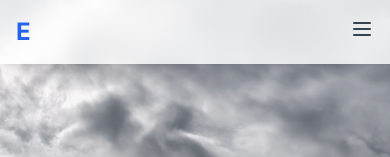
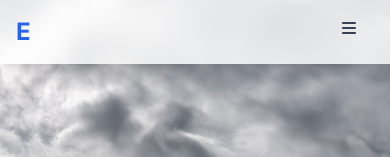
Before and after one commit to Ellisvelandia/Porfolio, a React (Vite) app: page / in a window 390 px wide. Shown: the top 157 px of the page. Built offline with nearby package versions, Linux system fonts and the light colour scheme.

Commit message:
great mobile animation navbar

```diff
--- a/package.json
+++ b/package.json
@@ -14,6 +14,8 @@
     "@fortawesome/free-regular-svg-icons": "^6.4.2",
     "@fortawesome/free-solid-svg-icons": "^6.4.2",
     "@fortawesome/react-fontawesome": "^0.2.0",
+    "@gsap/react": "^2.1.1",
+    "gsap": "^3.12.5",
     "react": "^18.2.0",
     "react-dom": "^18.2.0",
     "react-router-dom": "^6.15.0",
--- a/src/components/layout/Navbar.jsx
+++ b/src/components/layout/Navbar.jsx
@@ -1,13 +1,86 @@
-import React, { useState } from 'react';
+import React, { useState, useRef, useLayoutEffect } from 'react';
 import { Link, useLocation } from 'react-router-dom';
 import { FontAwesomeIcon } from '@fortawesome/react-fontawesome';
-import { faCloudMoon, faCloudSun } from '@fortawesome/free-solid-svg-icons';
+import { faCloudMoon, faCloudSun, faTimes, faBars } from '@fortawesome/free-solid-svg-icons';
 import { useTheme } from '../../context/ThemeContext';
+import { gsap } from 'gsap';
 
 const Navbar = () => {
   const { isDark, toggleTheme } = useTheme();
   const location = useLocation();
   const [isOpen, setIsOpen] = useState(false);
+  const overlayRef = useRef(null);
+  const menuRef = useRef(null);
+  const menuItemsRef = useRef([]);
+  const closeButtonRef = useRef(null);
+  const menuToggleRef = useRef(null);
+
+  useLayoutEffect(() => {
+    const ctx = gsap.context(() => {
+      // Animate menu toggle button
+      gsap.to(menuToggleRef.current, {
+        rotation: isOpen ? 90 : 0,
+        scale: isOpen ? 0.8 : 1,
+        duration: 0.3,
+        ease: "back.out(2)"
+      });
+
+      if (isOpen) {
+        // Animate overlay
+        gsap.to(overlayRef.current, {
+          opacity: 0.5,
+          duration: 0.3,
+          ease: "power2.out"
+        });
+
+        // Animate menu container
+        gsap.fromTo(menuRef.current,
+          { x: "100%" },
+          { x: "0%", duration: 0.5, ease: "power2.out" }
+        );
+
+        // Animate close button with rotation
+        gsap.fromTo(closeButtonRef.current,
+          { rotation: -180, opacity: 0 },
+          {
+            rotation: 0,
+            opacity: 1,
+            duration: 0.5,
+            ease: "back.out(1.7)",
+            delay: 0.2
+          }
+        );
+
+        // Animate menu items
+        gsap.fromTo(menuItemsRef.current,
+          { x: 50, opacity: 0 },
+          {
+            x: 0,
+            opacity: 1,
+            duration: 0.4,
+            stagger: 0.1,
+            ease: "power2.out",
+            delay: 0.2
+          }
+        );
+      } else {
+        // Reverse animations when closing
+        gsap.to(overlayRef.current, {
+          opacity: 0,
+          duration: 0.3,
+          ease: "power2.in"
+        });
+
+        gsap.to(menuRef.current, {
+          x: "100%",
+          duration: 0.5,
+          ease: "power2.in"
+        });
+      }
+    });
+
+    return () => ctx.revert();
+  }, [isOpen]);
 
   const navItems = [
     { name: 'About', path: '/about' },
@@ -65,23 +138,29 @@ const Navbar = () => {
             {/* Mobile menu button */}
             <div className="md:hidden">
               <button
+                ref={menuToggleRef}
                 onClick={() => setIsOpen(!isOpen)}
-                className="text-gray-700 dark:text-gray-300 hover:text-blue-600 dark:hover:text-blue-400"
+                className="text-gray-700 dark:text-gray-300 hover:text-blue-600 dark:hover:text-blue-400 w-10 h-10 flex items-center justify-center relative"
+                aria-label={isOpen ? "Close menu" : "Open menu"}
               >
-                <span className="sr-only">Open menu</span>
-                <svg
-                  className="h-6 w-6"
-                  fill="none"
-                  viewBox="0 0 24 24"
-                  stroke="currentColor"
-                >
-                  <path
-                    strokeLinecap="round"
-                    strokeLinejoin="round"
-                    strokeWidth={2}
-                    d="M4 6h16M4 12h16M4 18h16"
+                <div className="relative w-6 h-6">
+                  <FontAwesomeIcon
+                    icon={isOpen ? faTimes : faBars}
+                    className={`absolute inset-0 transform transition-all duration-300 ${
+                      isOpen
+                        ? 'rotate-0 scale-100 opacity-100'
+                        : 'rotate-180 scale-50 opacity-0'
+                    }`}
                   />
-                </svg>
+                  <FontAwesomeIcon
+                    icon={!isOpen ? faBars : faTimes}
+                    className={`absolute inset-0 transform transition-all duration-300 ${
+                      !isOpen
+                        ? 'rotate-0 scale-100 opacity-100'
+                        : '-rotate-180 scale-50 opacity-0'
+                    }`}
+                  />
+                </div>
               </button>
             </div>
           </div>
@@ -91,10 +170,18 @@ const Navbar = () => {
         {isOpen && (
           <>
             {/* Overlay */}
-            <div className="fixed inset-0 bg-black bg-opacity-50 z-40" onClick={() => setIsOpen(false)} />
+            <div
+              ref={overlayRef}
+              className="fixed inset-0 bg-black opacity-0 z-40"
+              onClick={() => setIsOpen(false)}
+            />
 
             {/* Menu */}
-            <div className="fixed inset-0 z-50">
+            <div
+              ref={menuRef}
+              className="fixed inset-0 z-50"
+              style={{ transform: 'translateX(100%)' }}
+            >
               <div
                 className="h-screen w-screen p-8"
                 style={{
@@ -106,18 +193,18 @@ const Navbar = () => {
               >
                 <div className="flex justify-end mb-6">
                   <button
+                    ref={closeButtonRef}
                     onClick={() => setIsOpen(false)}
-                    className="text-white hover:text-gray-200 bg-black bg-opacity-30 rounded-full p-2"
+                    className="text-white hover:text-gray-200 bg-black bg-opacity-30 rounded-full p-2 w-10 h-10 flex items-center justify-center"
                   >
-                    <svg className="h-6 w-6" fill="none" strokeLinecap="round" strokeLinejoin="round" strokeWidth="2" viewBox="0 0 24 24" stroke="currentColor">
-                      <path d="M6 18L18 6M6 6l12 12"></path>
-                    </svg>
+                    <FontAwesomeIcon icon={faTimes} className="text-xl" />
                   </button>
                 </div>
                 <div className="space-y-6">
-                  {navItems.map((item) => (
+                  {navItems.map((item, index) => (
                     <Link
                       key={item.name}
+                      ref={el => menuItemsRef.current[index] = el}
                       to={item.path}
                       onClick={() => setIsOpen(false)}
                       className={`${
@@ -128,18 +215,19 @@ const Navbar = () => {
                           : isDark
                             ? 'text-white hover:text-blue-300 hover:bg-black hover:bg-opacity-50'
                             : 'text-gray-800 hover:text-blue-600 hover:bg-white hover:bg-opacity-70'
-                      } block px-6 py-3 rounded-lg text-xl font-semibold transition-all duration-200 backdrop-blur-sm`}
+                      } block px-6 py-3 rounded-lg text-xl font-semibold backdrop-blur-sm`}
                     >
                       {item.name}
                     </Link>
                   ))}
                   <button
+                    ref={el => menuItemsRef.current[navItems.length] = el}
                     onClick={toggleTheme}
                     className={`w-full text-left px-6 py-3 rounded-lg text-xl font-semibold ${
                       isDark
                         ? 'text-white hover:text-blue-300 hover:bg-black hover:bg-opacity-50'
                         : 'text-gray-800 hover:text-blue-600 hover:bg-white hover:bg-opacity-70'
-                    } transition-all duration-200 backdrop-blur-sm`}
+                    } backdrop-blur-sm`}
                   >
                     <FontAwesomeIcon
                       icon={isDark ? faCloudSun : faCloudMoon}
```
Also changed, not shown: 1 other file (tests, documents, lock files or other folders).
